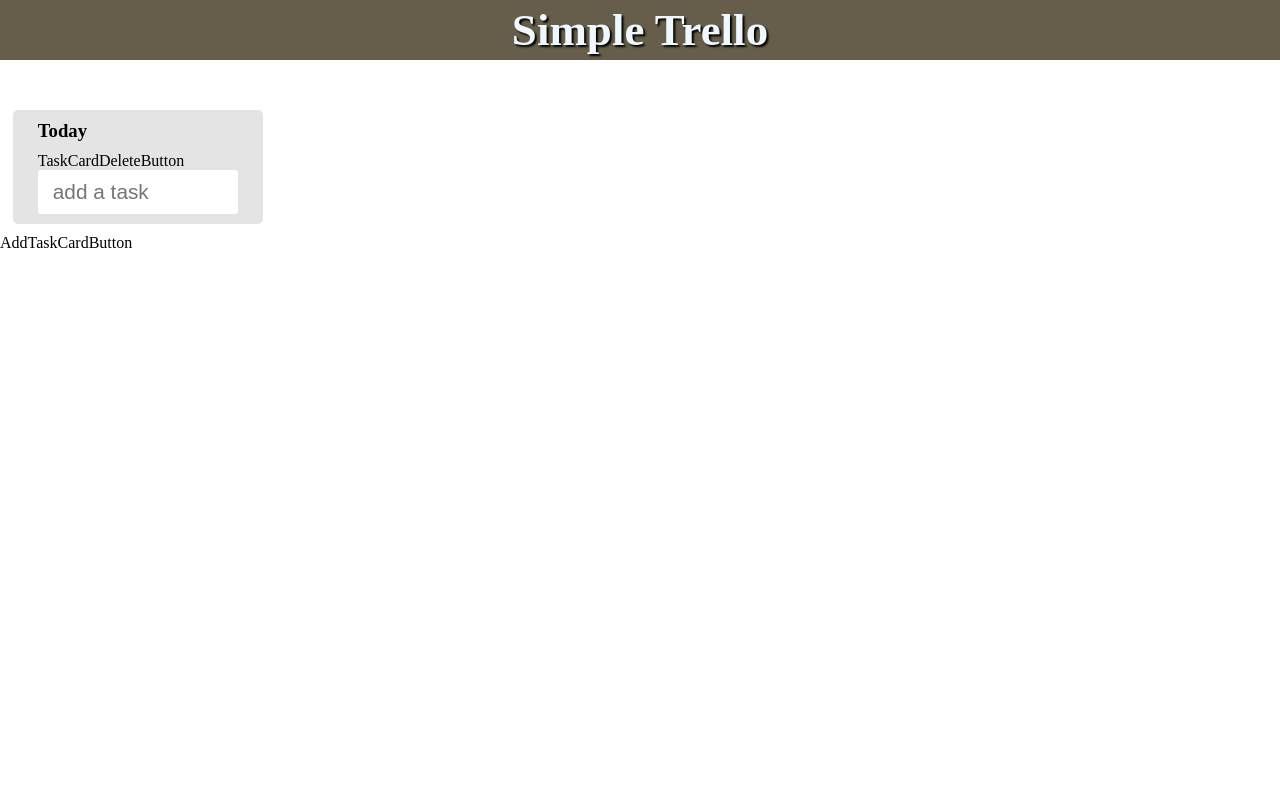
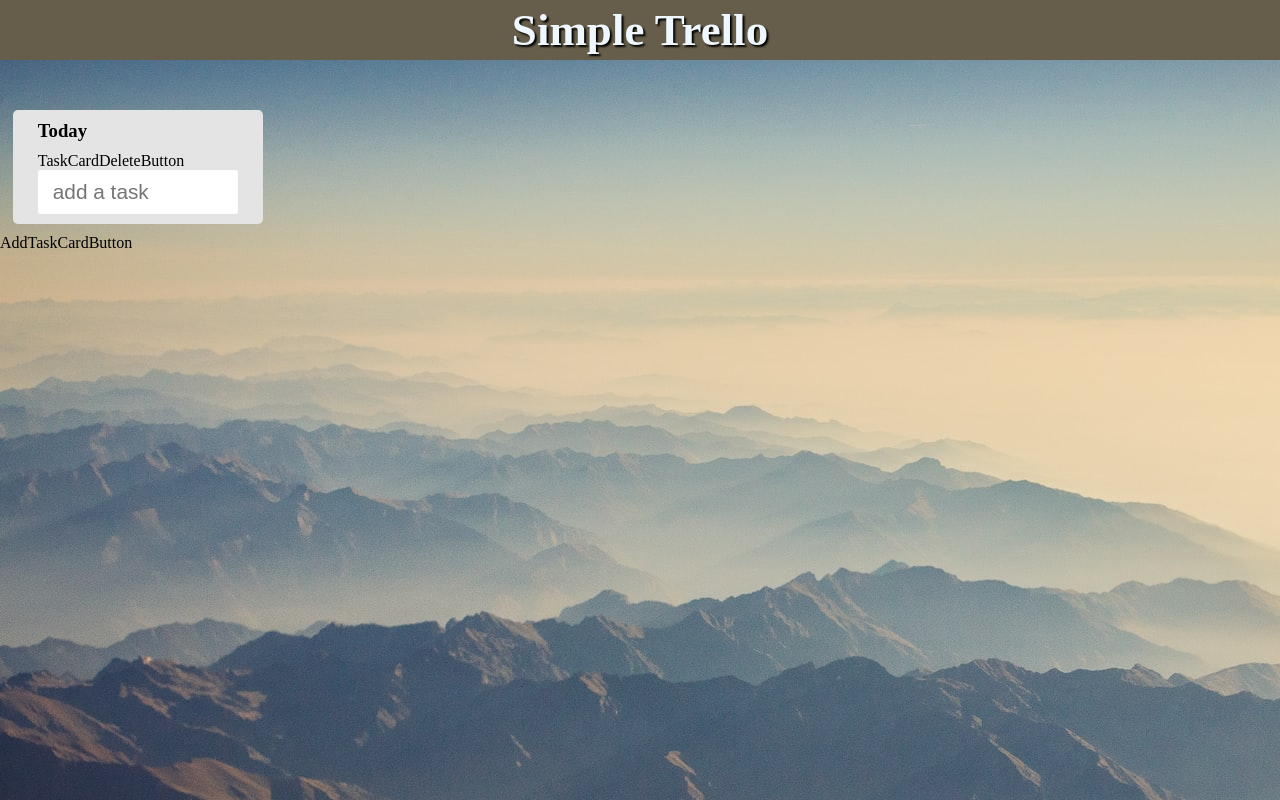
Before and after one commit to kawasakitakuma/trello-clone, a React (Create React App) app: page / in a window 1280 px wide. Built offline with nearby package versions, Linux system fonts and the light colour scheme.

Commit message:
背景画像適用

```diff
--- a/src/App.js
+++ b/src/App.js
@@ -1,9 +1,10 @@
 import Header from "./components/header/Header";
 import TaskCards from "./components/task/TaskCards";
+import mountainImage from "./images/mountain.jpg";
 
 function App() {
   return (
-    <div>
+    <div className="app" style={{ backgroundImage: `url(${mountainImage})` }}>
       <Header />
       <TaskCards />
     </div>
--- a/src/index.css
+++ b/src/index.css
@@ -19,7 +19,6 @@ header {
 }
 
 .app {
-  background: url(../src/images/mountain.jpg);
   background-repeat: no-repeat;
   height: 100vh;
 }
```
